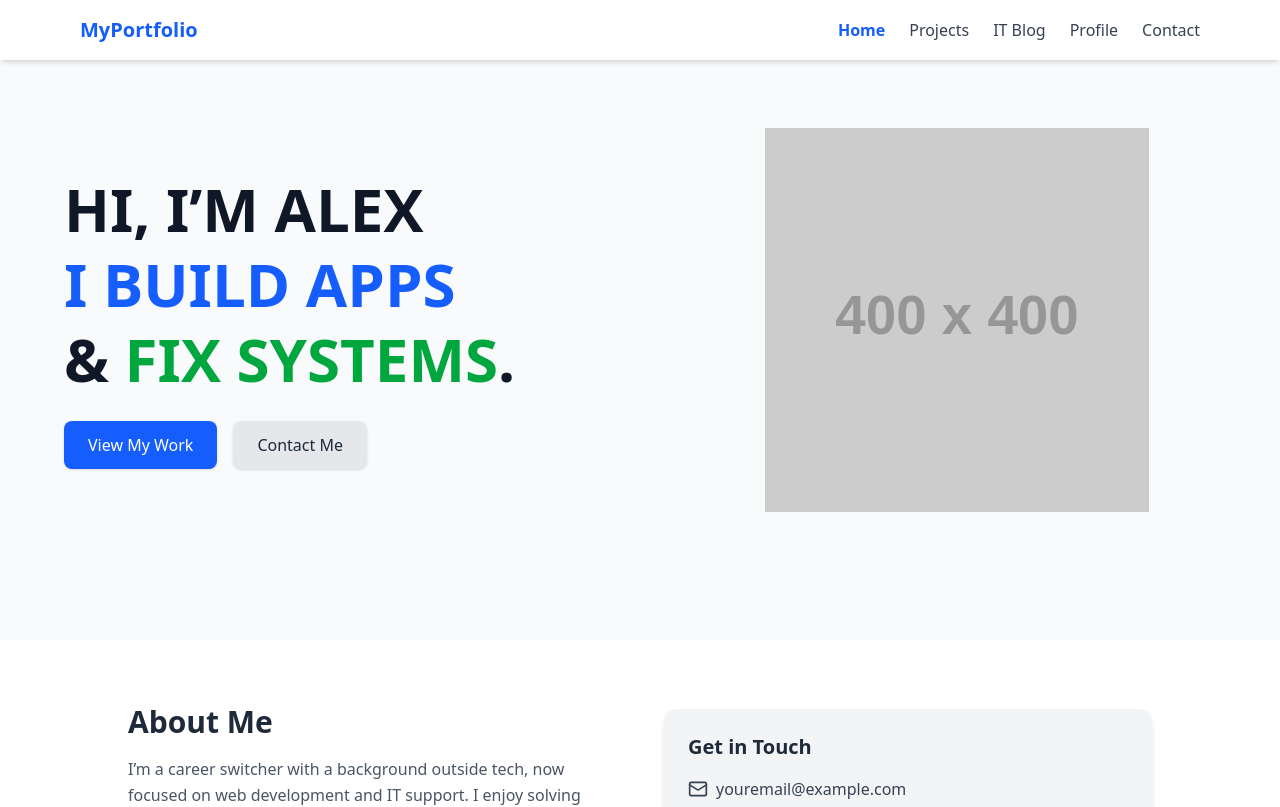
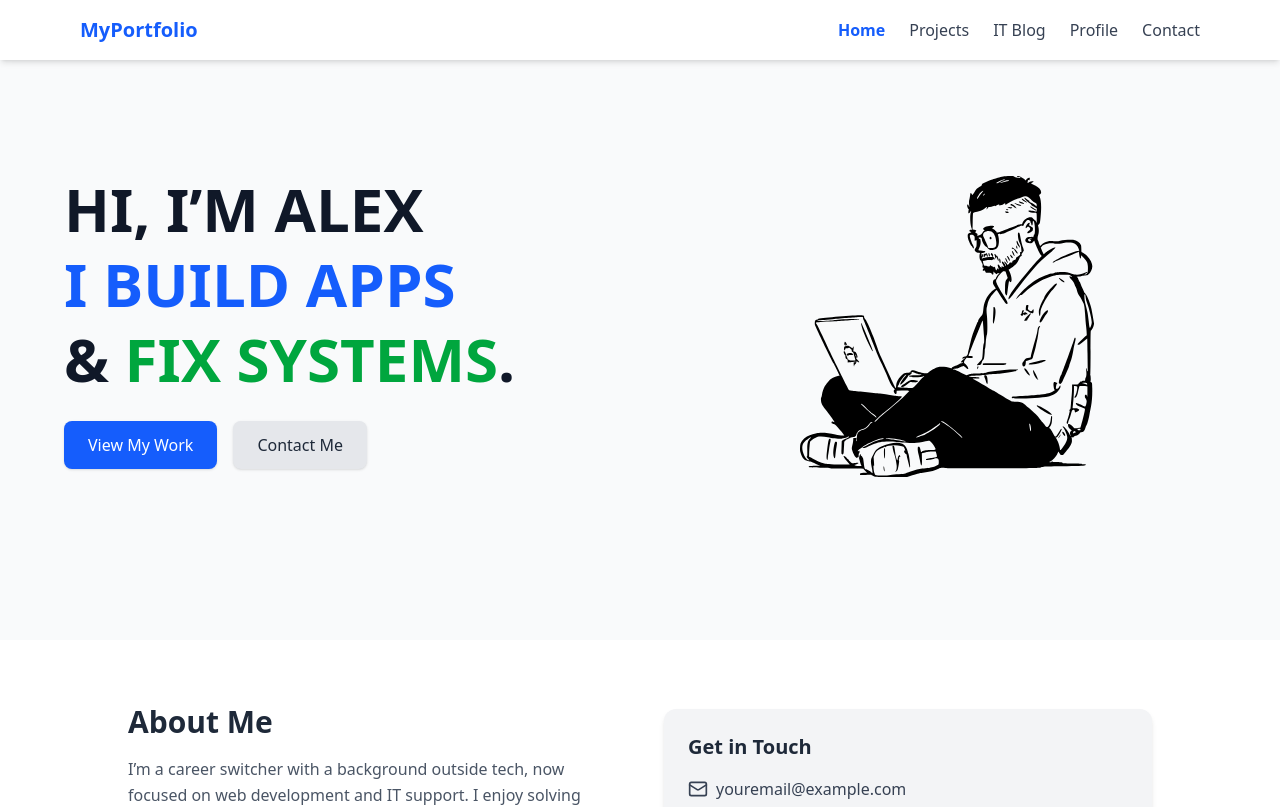
Before and after one commit to swirly-way/personal-portfolio, a React (Vite) app in the folder my-portfolio/: page / in a window 1280 px wide. Shown: the top 807 px of the page. Built offline with nearby package versions, Linux system fonts and the light colour scheme.

Commit message:
Add clean svg illustration to hero

```diff
--- a/my-portfolio/src/components/Hero.jsx
+++ b/my-portfolio/src/components/Hero.jsx
@@ -1,8 +1,9 @@
+import heroImage from "../assets/heroImage.svg";
+
 export default function Hero() {
   return (
     <section id="hero" className="h-[80dvh] flex items-center bg-gray-50 px-6">
       <div className="container mx-auto flex flex-col md:flex-row items-center justify-between max-w-6xl">
-        {/* Left block */}
         <div className="flex-1 max-w-2xl space-y-6 text-center md:text-left ml-auto">
           <h1 className="text-4xl md:text-6xl font-bold text-gray-900 leading-tight">
             HI, I’M ALEX <br />
@@ -28,10 +29,9 @@ export default function Hero() {
           </div>
         </div>
 
-        {/* Right block */}
         <div className="flex-1 flex justify-center md:pl-[10%]">
           <img
-            src="https://via.placeholder.com/400"
+            src={heroImage}
             alt="Hero visual"
             className="w-72 md:w-96 object-contain"
           />
```
Also changed, not shown: my-portfolio/src/assets/heroImage.svg (added).
